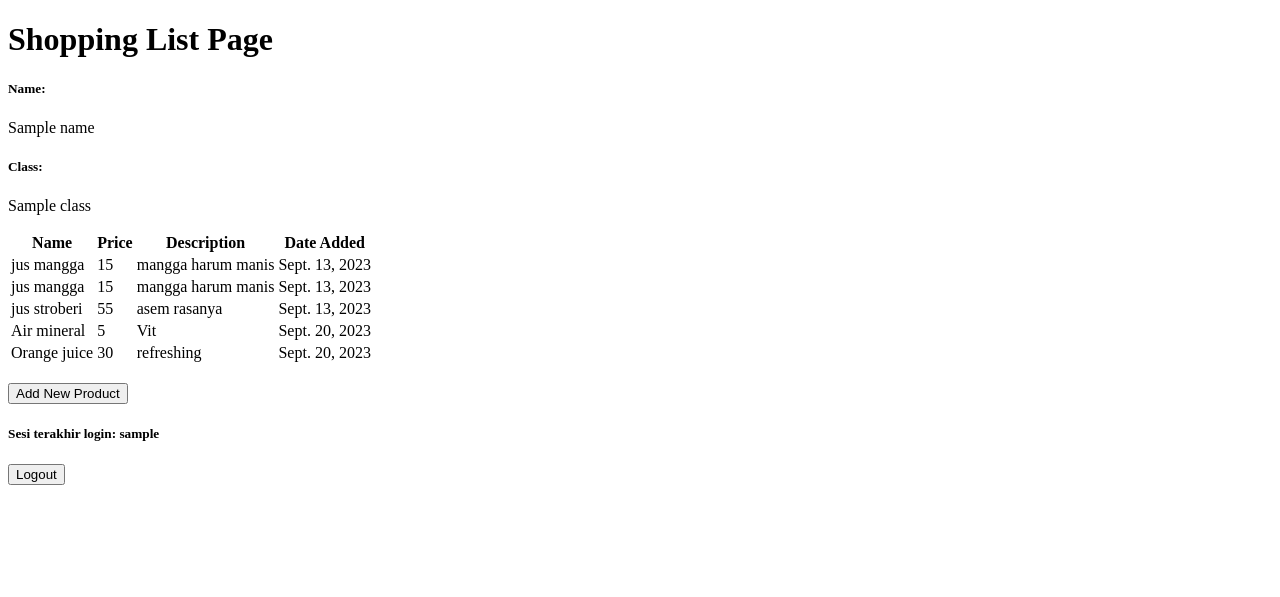
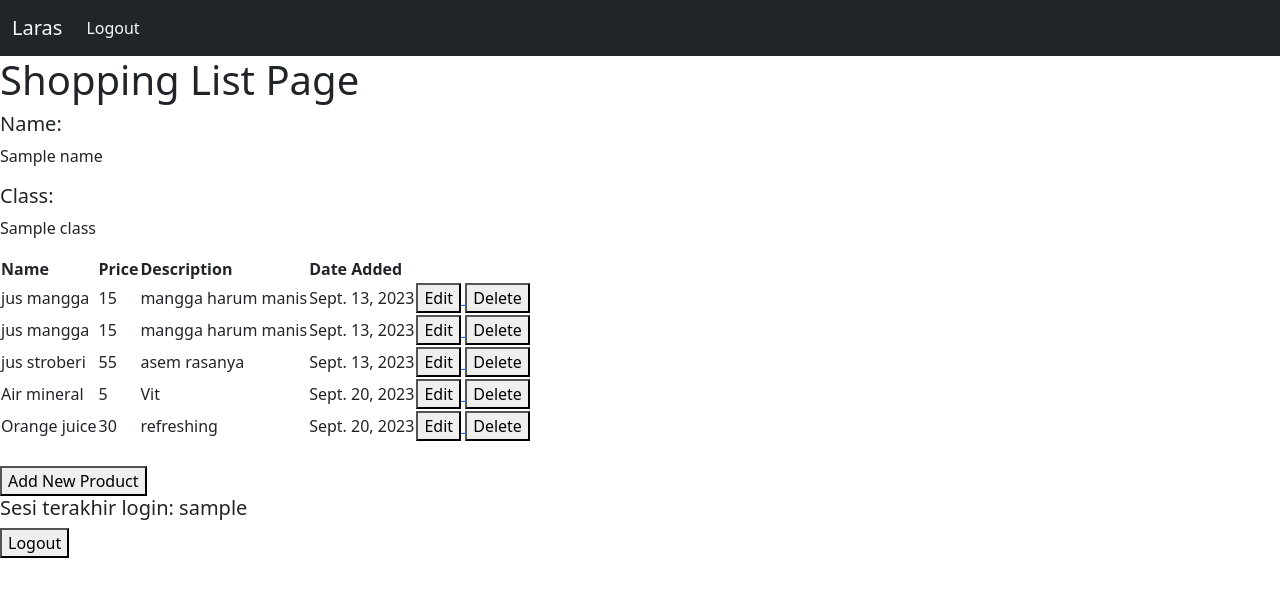
Before and after one commit to rxa15/shopping-list, a Django app: template main/templates/main.html in a window 1280 px wide. Shown: the top 597 px of the page. Run offline with Django 4.2, Linux system fonts and the light colour scheme; data comes from the database, SQL or seed files in the repository; both versions use the stored data as it was after the commit; the template is opened without the code that fills it: values that come from a table or form of the project are taken from there, most other values are stand-ins (such as "Sample title", 1, 10 or a date in 2020).

Commit message:
Finish Tutorial 4

```diff
--- a/main/templates/main.html
+++ b/main/templates/main.html
@@ -1,6 +1,21 @@
 {% extends 'base.html' %}
 
 {% block content %}
+<nav class="navbar navbar-expand-lg bg-dark navbar-expand-lg">
+    <div class="container-fluid">
+        <a class="navbar-brand text-light" href="#">Laras</a>
+        <button class="navbar-toggler" type="button" data-bs-toggle="collapse" data-bs-target="#navbarNav" aria-controls="navbarNav" aria-expanded="false" aria-label="Toggle navigation">
+            <span class="navbar-toggler-icon"></span>
+        </button>
+        <div class="collapse navbar-collapse" id="navbarNav">
+            <ul class="navbar-nav ml-auto">
+                <li class="nav-item">
+                    <a class="nav-link text-light" href="{% url 'main:logout' %}" onclick="logout_user()">Logout</a>
+                </li>
+            </ul>
+        </div>
+    </div>
+</nav>
     <h1>Shopping List Page</h1>
 
     <h5>Name:</h5>
@@ -25,6 +40,18 @@
                 <td>{{product.price}}</td>
                 <td>{{product.description}}</td>
                 <td>{{product.date_added}}</td>
+                <td>
+                    <a href="{% url 'main:edit_product' product.pk %}">
+                        <button>
+                            Edit
+                        </button>
+                    </a>
+                    <a href="{% url 'main:delete_product' product.pk %}">
+                        <button>
+                            Delete
+                        </button>
+                    </a>
+                </td>
             </tr>
         {% endfor %}
     </table>
--- a/main/urls.py
+++ b/main/urls.py
@@ -1,5 +1,5 @@
 from django.urls import path
-from main.views import show_main, create_product, show_xml, show_json, show_xml_by_id, show_json_by_id, register, login_user, logout_user
+from main.views import show_main, create_product, edit_product,delete_product, show_xml, show_json, show_xml_by_id, show_json_by_id, register, login_user, logout_user
 
 app_name = 'main'
 
@@ -13,4 +13,7 @@ urlpatterns = [
     path('register/', register, name='register'),
     path('login/', login_user, name='login'), # login
     path('logout/', logout_user, name='logout'), # logout
+    path('edit-product/<int:id>', edit_product, name='edit_product'),
+    path('delete/<int:id>', delete_product, name='delete_product'),
+
 ]
--- a/templates/base.html
+++ b/templates/base.html
@@ -2,13 +2,17 @@
 <!DOCTYPE html>
 <html lang="en">
     <head>
-        <meta charset="UTF-8" />
-        <meta
-            name="viewport"
-            content="width=device-width, initial-scale=1.0"
-        />
         {% block meta %}
+            <meta charset="UTF-8" />
+            <meta
+                name="viewport"
+                content="width=device-width, initial-scale=1.0"
+            />
         {% endblock meta %}
+        <link href="https://cdn.jsdelivr.net/npm/bootstrap@5.3.2/dist/css/bootstrap.min.css" rel="stylesheet" integrity="sha384-T3c6CoIi6uLrA9TneNEoa7RxnatzjcDSCmG1MXxSR1GAsXEV/Dwwykc2MPK8M2HN" crossorigin="anonymous">
+        <script src="https://code.jquery.com/jquery-3.6.0.min.js" integrity="sha384-KyZXEAg3QhqLMpG8r+J4jsl5c9zdLKaUk5Ae5f5b1bw6AUn5f5v8FZJoMxm6f5cH1" crossorigin="anonymous"></script>
+        <script src="https://cdn.jsdelivr.net/npm/@popperjs/core@2.11.8/dist/umd/popper.min.js" integrity="sha384-I7E8VVD/ismYTF4hNIPjVp/Zjvgyol6VFvRkX/vR+Vc4jQkC+hVqc2pM8ODewa9r" crossorigin="anonymous"></script>
+        <script src="https://cdn.jsdelivr.net/npm/bootstrap@5.3.2/dist/js/bootstrap.min.js" integrity="sha384-BBtl+eGJRgqQAUMxJ7pMwbEyER4l1g+O15P+16Ep7Q9Q+zqX6gSbd85u4mG4QzX+" crossorigin="anonymous"></script>
     </head>
 
     <body>
```
Also changed, not shown: main/templates/edit_product.html (added, +22 -0 lines), main/views.py (+23 -0 lines), db.sqlite3, 1 other file.
